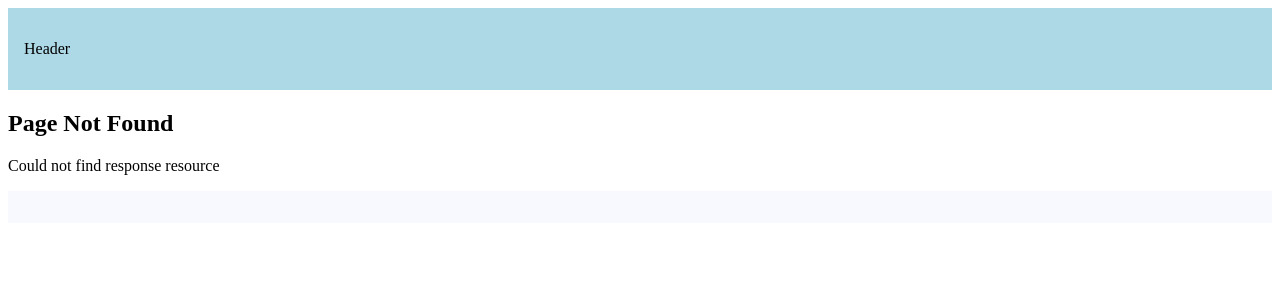
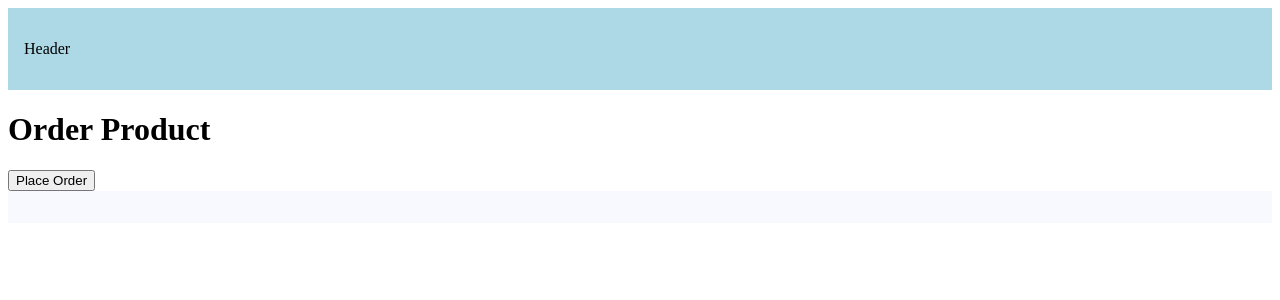
Before and after one commit to MarsalShyam/NextJs-Learning, a Next.js app in the folder routing-dem/: page /order-product in a window 1280 px wide. Before the commit this address had no page. Shown: the top 300 px of the page. Built offline with nearby package versions, Linux system fonts and the light colour scheme.

Commit message:
navigating programmatically

```diff
--- /dev/null
+++ b/routing-dem/src/app/order-product/page.tsx
@@ -0,0 +1,19 @@
+'use client'
+//useRouter only works in use client
+import {useRouter} from 'next/navigation';
+export default function OrderProduct() {
+    const router=useRouter();
+    const handleClick=()=>{
+        console.log("Order Placed");
+        // router.push("/");
+        router.replace("/");
+        //push, replace, refresh, back, forward, prefetch,
+    };
+    return (
+        <>
+        <h1>Order Product</h1>
+        <button onClick={handleClick}>Place Order</button>
+        </>
+
+    );
+}
```
